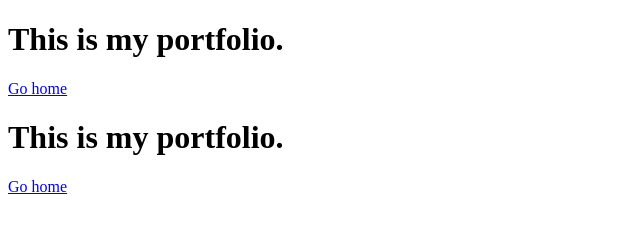
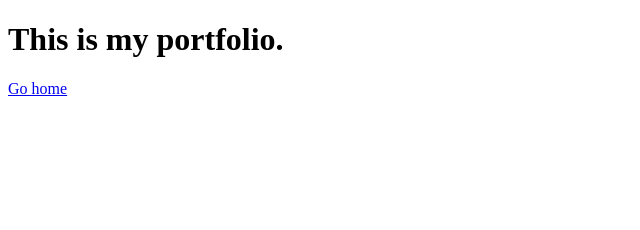
Before and after one commit to siowxx/siowxx.github.io, a plain HTML site: page a/index2.html in a window 1280 px wide. Shown: the whole page, without its empty margins (0-640 px from the left). Drawn offline with Linux system fonts and the light colour scheme.

Commit message:
4th commit

```diff
--- a/a/index2.html
+++ b/a/index2.html
@@ -13,11 +13,3 @@
   <a href="/">Go home</a>
 </body>
 </html>
-
-
-
-
-<h1>
-    This is my portfolio.
-  </h1>
-  <a href="/">Go home</a>
```
